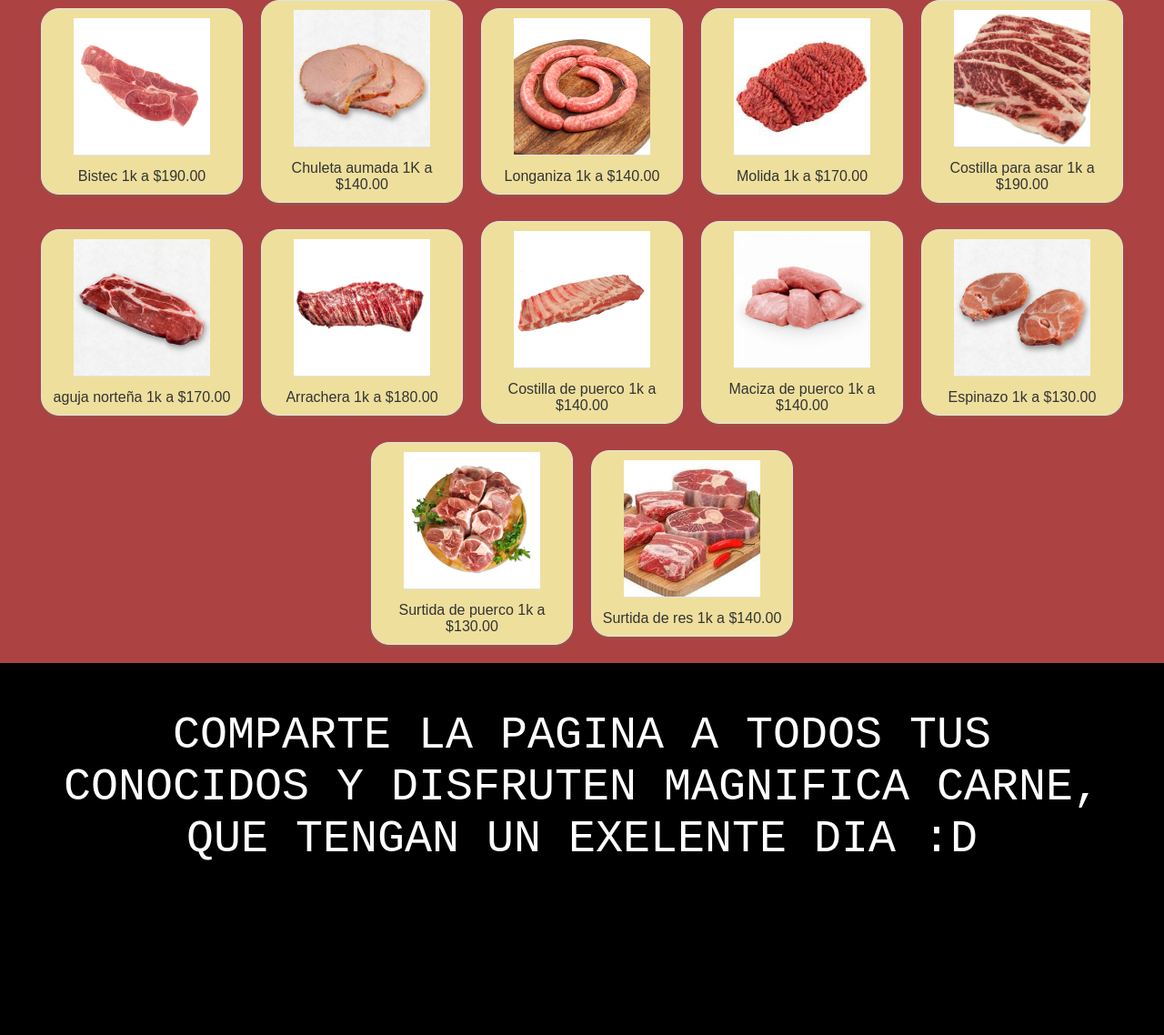
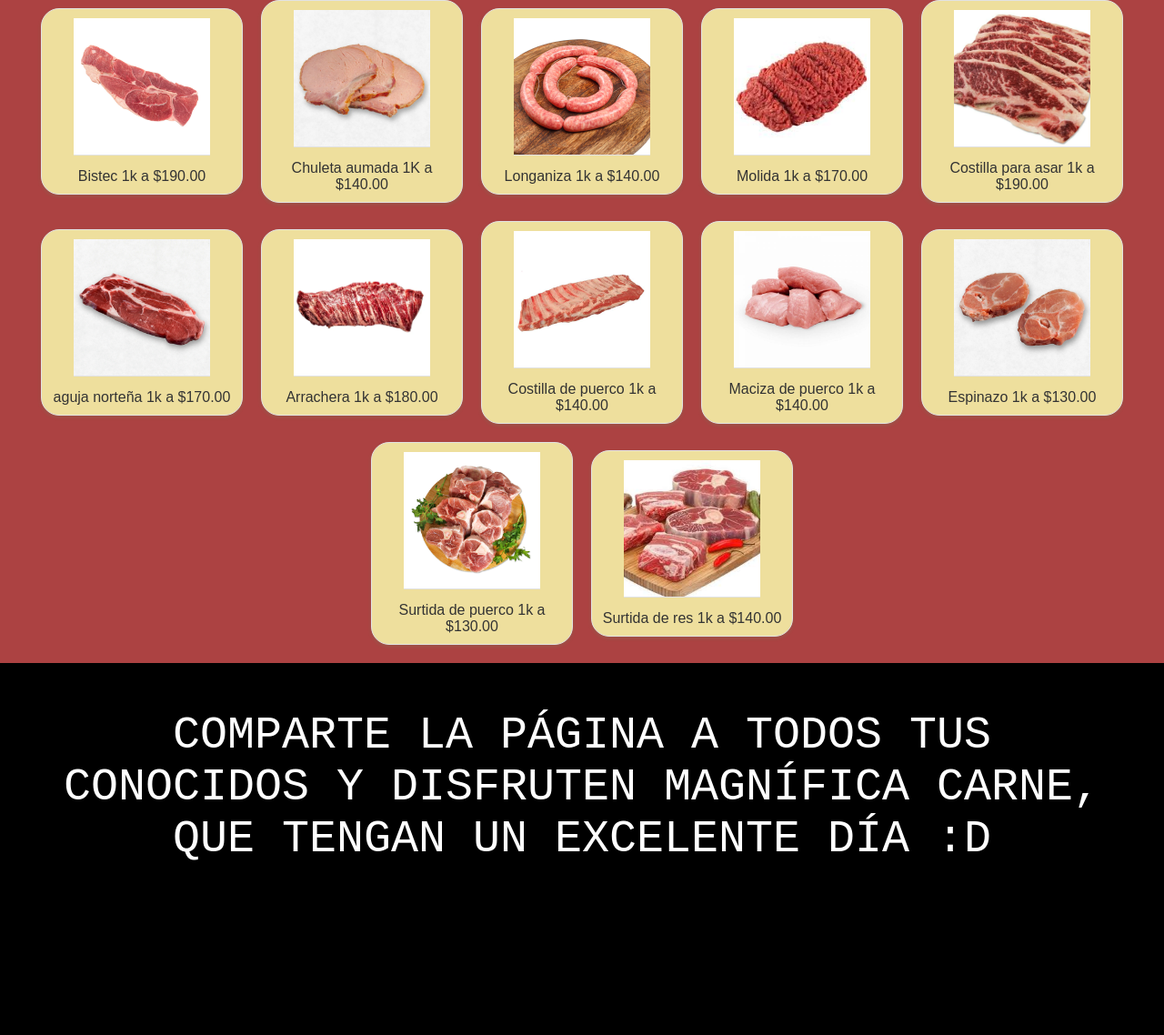
Before and after one commit to oscar39600/oscar36900.github.io, a plain HTML site: page Carnes .html in a window 1280 px wide. Shown: the whole page at 91% size. Drawn offline with Linux system fonts and the light colour scheme.

Commit message:
Se corrigieron mas errores ortograficos

```diff
--- a/Carnes .html
+++ b/Carnes .html
@@ -54,7 +54,7 @@
         <p class="text-11">Surtida de res 1k a $140.00</p>
     </div>
     <div class="cuadrado">
-        COMPARTE LA PAGINA A TODOS TUS CONOCIDOS Y DISFRUTEN MAGNIFICA CARNE, QUE TENGAN UN EXELENTE DIA :D
+        COMPARTE LA PÁGINA A TODOS TUS CONOCIDOS Y DISFRUTEN MAGNÍFICA CARNE, QUE TENGAN UN EXCELENTE DÍA :D
     </div>
 
 
```
